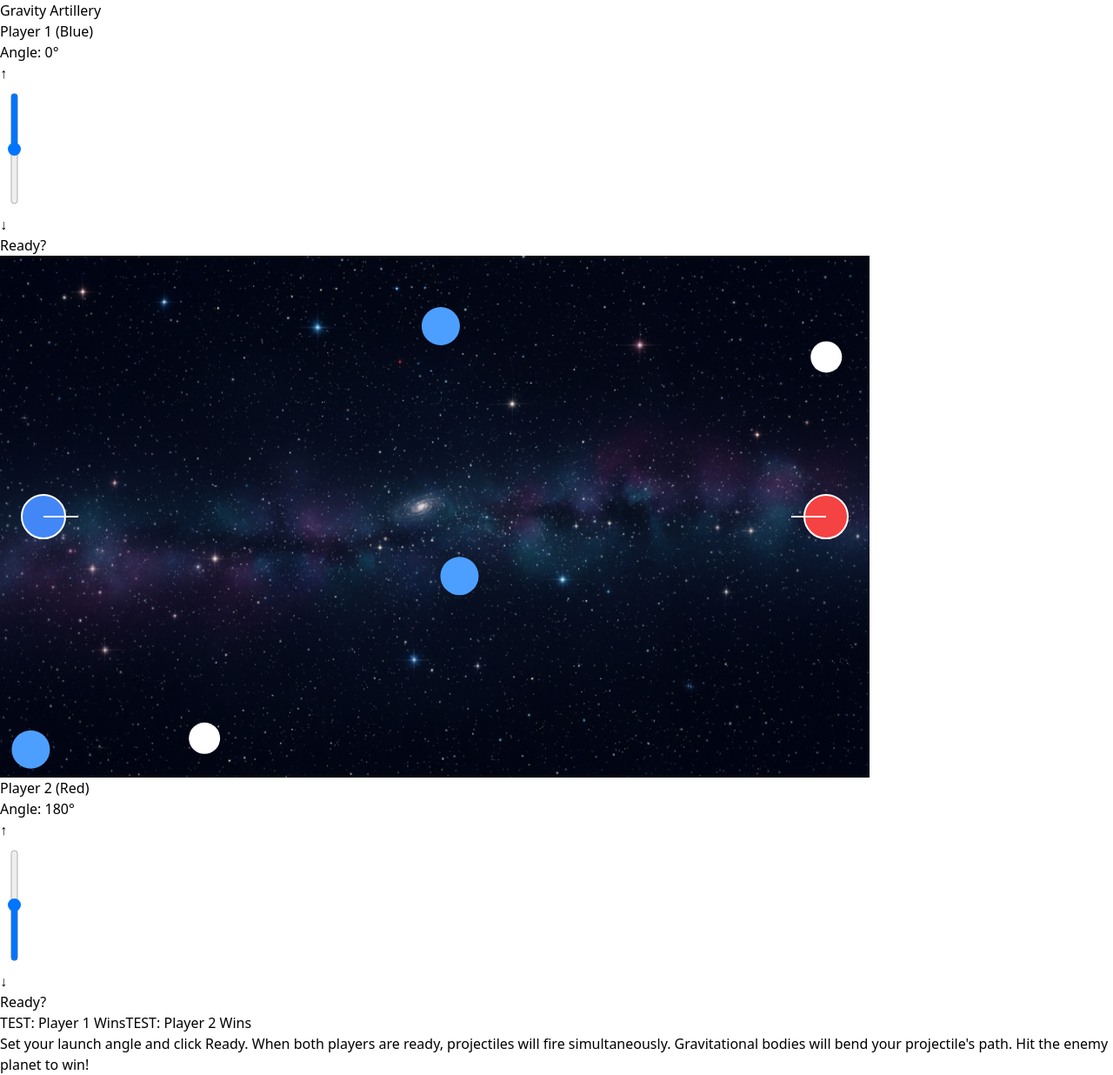
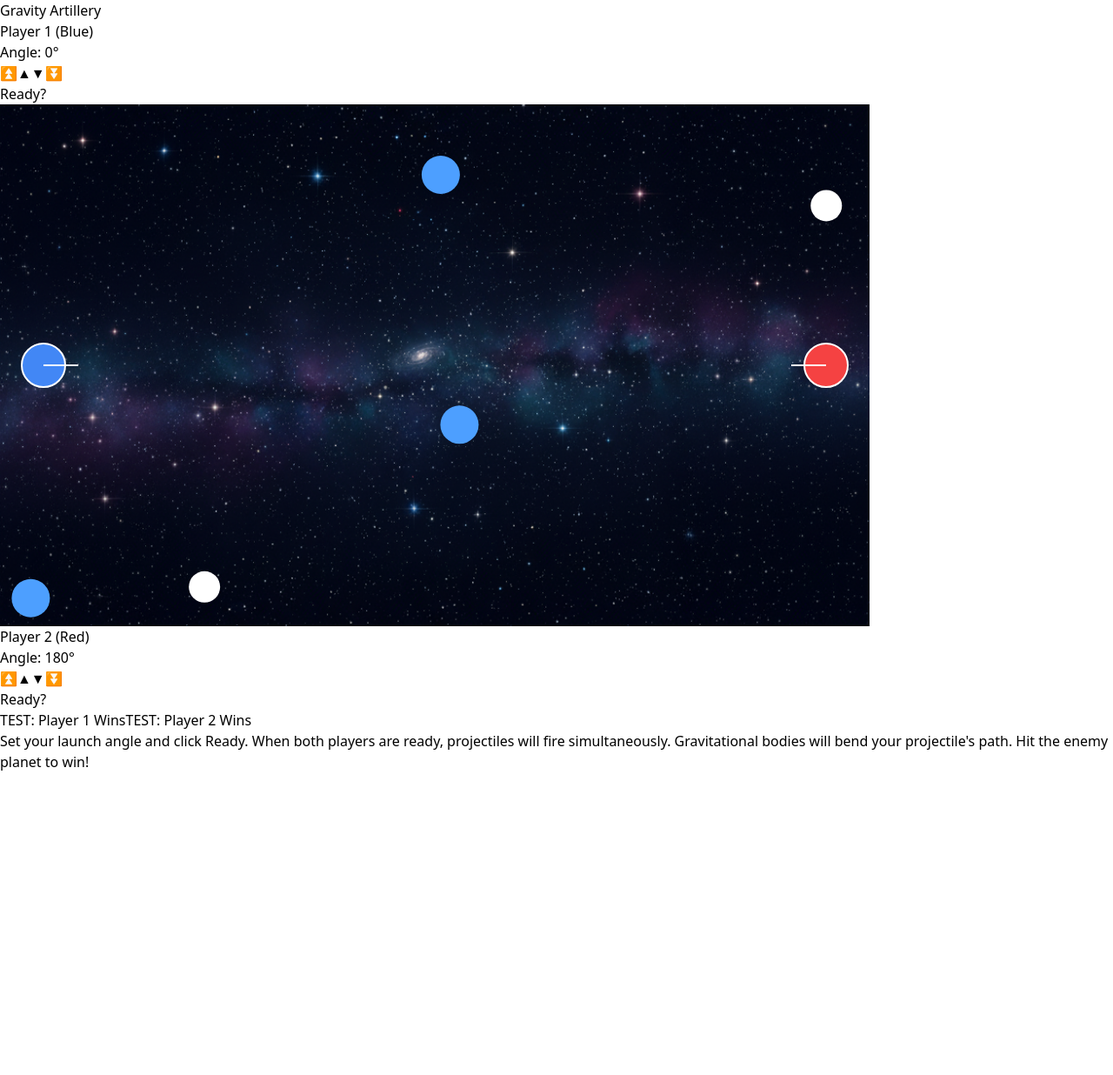
Before and after one commit to Lossfelt/Gravity_Artillery, a React (Vite) app: page / in a window 1280 px wide. Shown: the whole page at 87% size. After the commit the page ends 888 px from the top, so only its background shows below. Built offline with nearby package versions, Linux system fonts and the light colour scheme.

Commit message:
Fjernet slider og har nå bare fire knapper

```diff
--- a/src/components/Player1Setup.tsx
+++ b/src/components/Player1Setup.tsx
@@ -15,38 +15,35 @@ export const Player1Setup = ({
     <h2 className="text-xl font-bold text-white mb-3">Player 1 (Blue)</h2>
     <div className="mb-3">
       <label className="text-white block mb-2">Angle: {player1Angle}&deg;</label>
-      <div className="flex items-center gap-3">
       <div className="flex flex-col items-center gap-2">
+        <button
+          onClick={() => setPlayer1Angle(Math.max(-90, player1Angle - 5))}
+          disabled={player1Ready}
+          className="bg-blue-700 hover:bg-blue-800 disabled:bg-gray-600 text-white font-bold py-2 px-6 rounded text-xl w-24"
+        >
+          ⏫
+        </button>
         <button
           onClick={() => setPlayer1Angle(Math.max(-90, player1Angle - 1))}
           disabled={player1Ready}
-            className="bg-blue-700 hover:bg-blue-800 disabled:bg-gray-600 text-white font-bold py-1 px-3 rounded"
+          className="bg-blue-700 hover:bg-blue-800 disabled:bg-gray-600 text-white font-bold py-2 px-6 rounded text-lg w-24"
         >
-            &uarr;
+          ▲
         </button>
-          <div style={{ width: '32px', height: '150px', display: 'flex', alignItems: 'center', justifyContent: 'center' }}>
-            <input
-              type="range"
-              min="-90"
-              max="90"
-              value={player1Angle}
-              onChange={(e) => setPlayer1Angle(Number(e.target.value))}
-              disabled={player1Ready}
-              style={{
-                width: '150px',
-                transform: 'rotate(90deg)',
-                transformOrigin: 'center center'
-              }}
-            />
-          </div>
         <button
           onClick={() => setPlayer1Angle(Math.min(90, player1Angle + 1))}
           disabled={player1Ready}
-            className="bg-blue-700 hover:bg-blue-800 disabled:bg-gray-600 text-white font-bold py-1 px-3 rounded"
+          className="bg-blue-700 hover:bg-blue-800 disabled:bg-gray-600 text-white font-bold py-2 px-6 rounded text-lg w-24"
         >
-            &darr;
+          ▼
         </button>
-        </div>
+        <button
+          onClick={() => setPlayer1Angle(Math.min(90, player1Angle + 5))}
+          disabled={player1Ready}
+          className="bg-blue-700 hover:bg-blue-800 disabled:bg-gray-600 text-white font-bold py-2 px-6 rounded text-xl w-24"
+        >
+          ⏬
+        </button>
       </div>
     </div>
     <button
--- a/src/components/Player2Setup.tsx
+++ b/src/components/Player2Setup.tsx
@@ -15,38 +15,35 @@ export const Player2Setup = ({
     <h2 className="text-xl font-bold text-white mb-3">Player 2 (Red)</h2>
     <div className="mb-3">
       <label className="text-white block mb-2">Angle: {player2Angle}&deg;</label>
-      <div className="flex items-center gap-3">
       <div className="flex flex-col items-center gap-2">
+        <button
+          onClick={() => setPlayer2Angle(Math.min(270, player2Angle + 5))}
+          disabled={player2Ready}
+          className="bg-red-700 hover:bg-red-800 disabled:bg-gray-600 text-white font-bold py-2 px-6 rounded text-xl w-24"
+        >
+          ⏫
+        </button>
         <button
           onClick={() => setPlayer2Angle(Math.min(270, player2Angle + 1))}
           disabled={player2Ready}
-            className="bg-red-700 hover:bg-red-800 disabled:bg-gray-600 text-white font-bold py-1 px-3 rounded"
+          className="bg-red-700 hover:bg-red-800 disabled:bg-gray-600 text-white font-bold py-2 px-6 rounded text-lg w-24"
         >
-            &uarr;
+          ▲
         </button>
-          <div style={{ width: '32px', height: '150px', display: 'flex', alignItems: 'center', justifyContent: 'center' }}>
-            <input
-              type="range"
-              min="90"
-              max="270"
-              value={player2Angle}
-              onChange={(e) => setPlayer2Angle(Number(e.target.value))}
-              disabled={player2Ready}
-              style={{
-                width: '150px',
-                transform: 'rotate(-90deg)',
-                transformOrigin: 'center center'
-              }}
-            />
-          </div>
         <button
           onClick={() => setPlayer2Angle(Math.max(90, player2Angle - 1))}
           disabled={player2Ready}
-            className="bg-red-700 hover:bg-red-800 disabled:bg-gray-600 text-white font-bold py-1 px-3 rounded"
+          className="bg-red-700 hover:bg-red-800 disabled:bg-gray-600 text-white font-bold py-2 px-6 rounded text-lg w-24"
         >
-            &darr;
+          ▼
         </button>
-        </div>
+        <button
+          onClick={() => setPlayer2Angle(Math.max(90, player2Angle - 5))}
+          disabled={player2Ready}
+          className="bg-red-700 hover:bg-red-800 disabled:bg-gray-600 text-white font-bold py-2 px-6 rounded text-xl w-24"
+        >
+          ⏬
+        </button>
       </div>
     </div>
     <button
```
Lines whose indentation alone changed are shown as unchanged.
